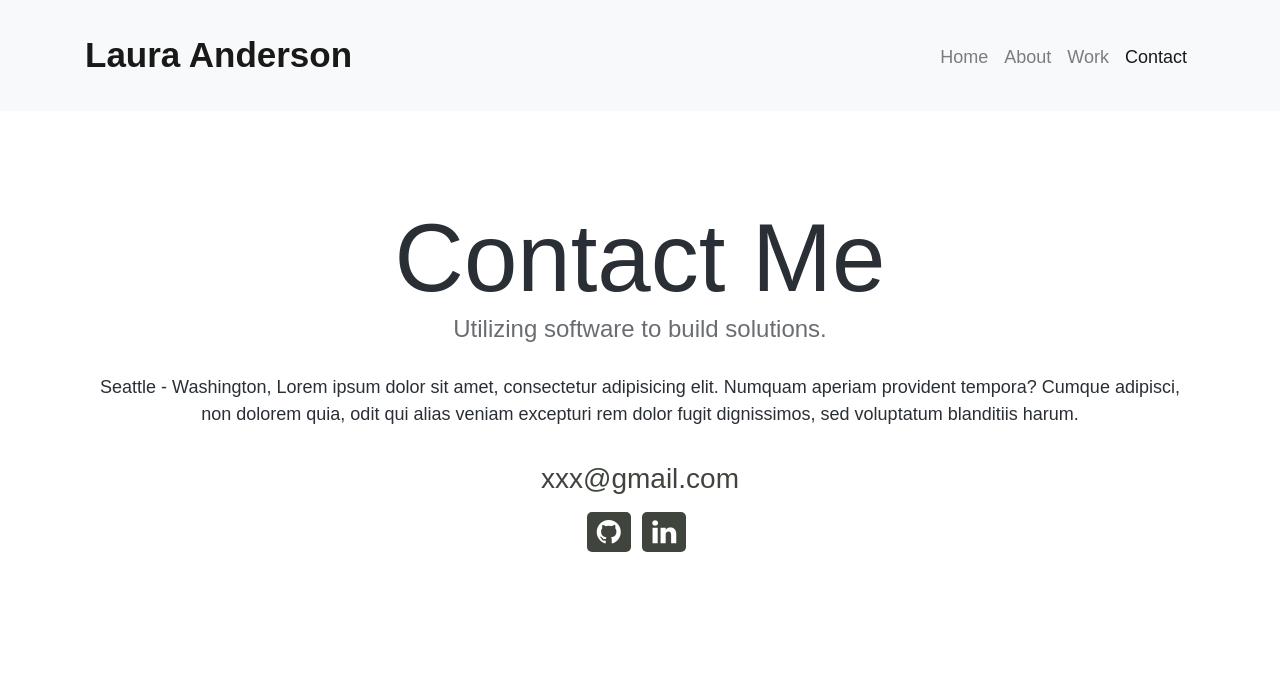
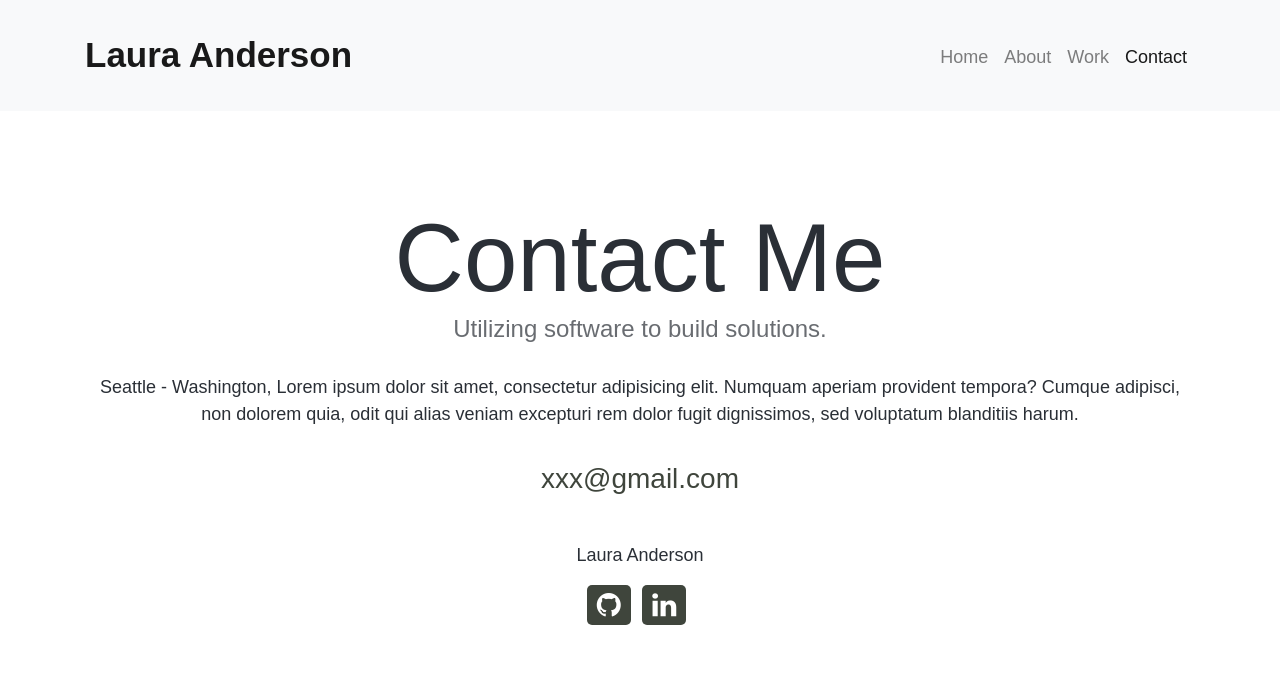
Before and after one commit to lauraanderson-projects/laura-anderson-portfolio, a website: page contact.html in a window 1280 px wide. Drawn offline with nearby package versions, Linux system fonts and the light colour scheme; a web font is replaced by a local one.

Commit message:
updating minior changes

```diff
--- a/contact.html
+++ b/contact.html
@@ -103,7 +103,6 @@
         </div>
       </nav>
     </header>
-
     <div class="container">
       <div class="content-container">
         <h1 class="text-center">Contact Me</h1>
@@ -116,14 +115,18 @@
             dolor fugit dignissimos, sed voluptatum blanditiis harum.
           </p>
         </div>
-        <div id="contact">
+        <div>
           <a
             href="mailto:xxxx@gmail.com"
             class="email-link pb-2"
             title="contact us: xxx@gmail.com"
             >xxx@gmail.com</a
           >
+        </div>
+        <footer>
+          <div id="contact">
             <div class="social-media text-center pt-1 pb-3">
+              <p>Laura Anderson</p>
               <a
                 href="https://github.com/orgs/lauraanderson-projects/repositories"
                 title="Github Respository"
@@ -140,6 +143,7 @@
               </a>
             </div>
           </div>
+        </footer>
       </div>
     </div>
   </body>
```
Also changed, not shown: about.html (+0 -1 lines). Lines whose indentation alone changed are shown as unchanged.
